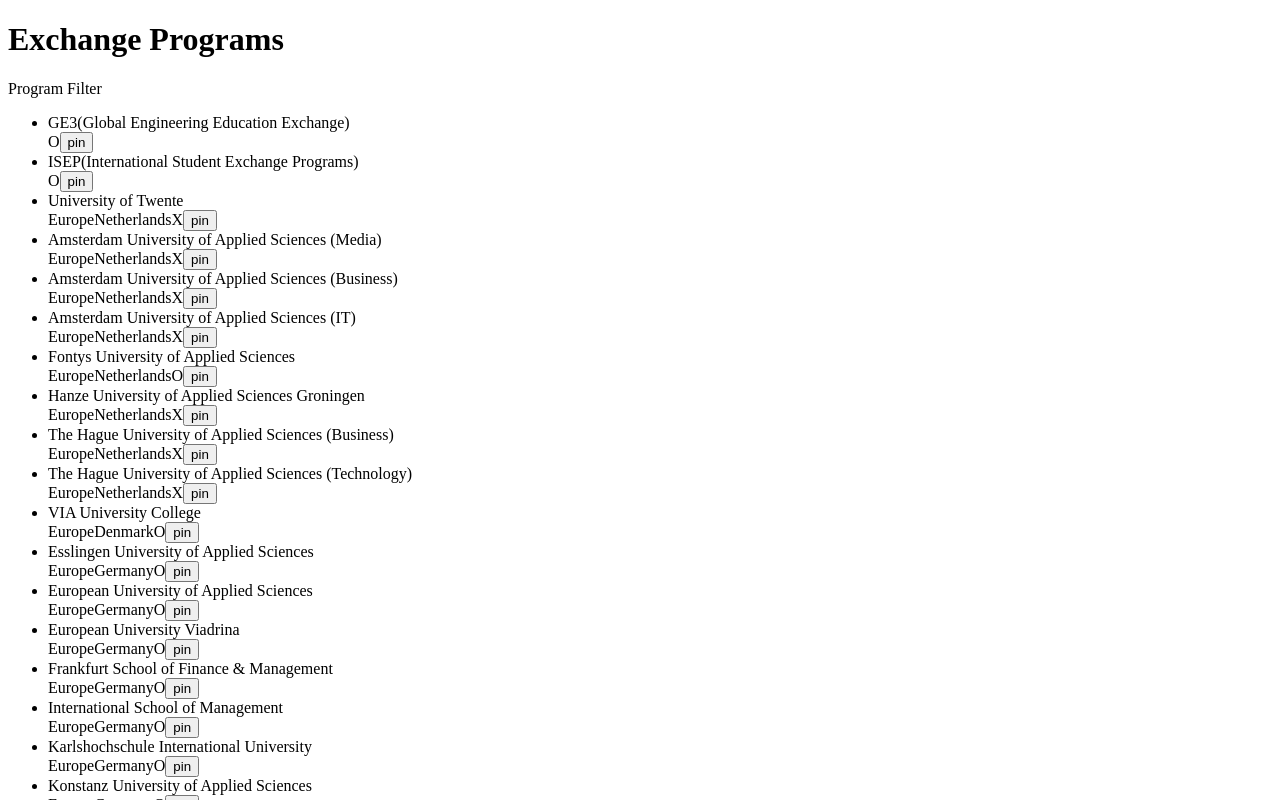
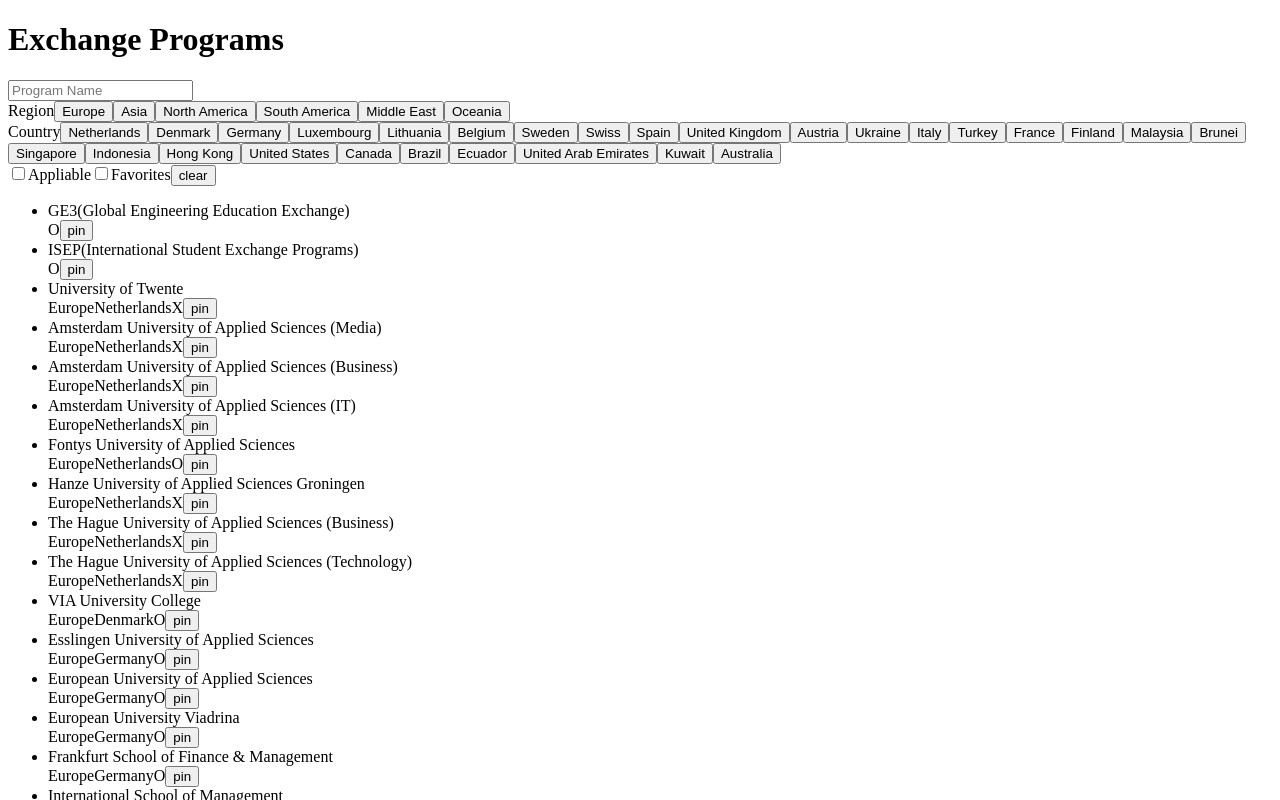
Before and after one commit to hongroklim/world-campus, a React (Create React App) app in the folder frontend/: page /programs in a window 1280 px wide. Shown: the top 800 px of the page. Built offline with nearby package versions, Linux system fonts and the light colour scheme; the HTML template or start-up script is replaced by a standard one.

Commit message:
Updated Filtering

```diff
--- a/frontend/src/components/PrgmFilter.jsx
+++ b/frontend/src/components/PrgmFilter.jsx
@@ -1,7 +1,113 @@
+import React, { useState, useEffect } from "react"
+
+import { loadLocations } from "../utils/repo"
+
 const PrgmFilter = (props) => {
+  const [filters, setFilters] = useState(props.filters);
+
+  const locations = loadLocations();
+
+  const handleChange = event => {
+    const key = event.target.getAttribute('data-key');
+    const value = event.target.getAttribute('data-value');
+
+    switch (key) {
+      case 'program':
+        const prgmName = event.target.value;
+        setFilters({ ...filters, [key]: prgmName });
+        break;
+
+      case 'isAppliable':
+      case 'isFavorite':
+        setFilters({ ...filters, [key]: !filters[key] });
+        break;
+
+      case 'region':
+        let regions = filters[key];
+        const isAppend = !regions.includes(value);
+
+        regions = !isAppend
+                  ? regions.filter(e => e !== value)
+                  : regions.concat([value]);
+
+        // Remove not included countries
+        if(key === 'region'){
+          const accepts = regions.reduce((l, e) => l.concat(locations[e]), []);
+          let countries = filters.country;
+          countries = countries.filter(e => accepts.includes(e));
+
+          setFilters({ ...filters, [key]: regions, "country": countries });
+        }
+
+        break;
+
+      case 'country':
+        let countries = filters[key];
+        countries = countries.includes(value)
+                    ? countries.filter(e => e !== value)
+                    : countries.concat([value]);
+        setFilters({ ...filters, [key]: countries });
+        break;
+      default:
+    }
+  };
+
+  useEffect(() => {
+    props.onUpdate(filters);
+  }, [filters]);
+
   return (
     <div>
-      Program Filter
+      <div>
+        <input data-key="program" type="text" placeholder="Program Name"
+                value={filters.program} onChange={handleChange} />
+
+        <div>
+          <span>Region</span>
+          {Object.keys(locations)
+              .sort((a, b) => filters.region.includes(b) - filters.region.includes(a))
+              .map(region => (
+            <button type="button" key={region} onClick={handleChange}
+                    style={{"color": filters.region.includes(region) ? "red" : null}}
+                    data-key="region" data-value={region}>
+              {region}
+            </button>
+           ))}
+        </div>
+
+        <div>
+          <span>Country</span>
+          {Object.keys(locations)
+              .filter(region => filters.region.length === 0
+                                || filters.region.includes(region))
+              .reduce((l, v) => l.concat(locations[v]), [])
+              .sort((a, b) => filters.country.includes(b) - filters.country.includes(a))
+              .map(country => (
+                  <button type="button" key={country} onClick={handleChange}
+                    style={{"color": filters.country.includes(country) ? "red" : null}}
+                    data-key="country" data-value={country}>
+                    {country}
+                  </button>
+           ))}
+        </div>
+
+        <div>
+          <label>
+            <input type="checkbox" defaultChecked={filters.isAppliable}
+                    onChange={handleChange} data-key="isAppliable" />
+            Appliable
+          </label>
+          <label>
+            <input type="checkbox" defaultChecked={filters.isFavorite}
+                    onChange={handleChange} data-key="isFavorite" />
+            Favorites
+          </label>
+
+          <button type="button" onClick={() => setFilters(props.defaults)}>
+            clear
+          </button>
+        </div>
+      </div>
     </div>
   )
 }
--- a/frontend/src/components/PrgmItem.jsx
+++ b/frontend/src/components/PrgmItem.jsx
@@ -16,7 +16,7 @@
             ? 'O'
             : 'X'}
         </span>
-        <button className={isFavorite ? "pin" : null}
+        <button style={{"color": isFavorite ? "red" : null}}
                 data-sequence={info.sequence}
                 onClick={handleFavorite}>pin</button>
       </div>
--- a/frontend/src/components/PrgmList.jsx
+++ b/frontend/src/components/PrgmList.jsx
@@ -3,12 +3,35 @@
 import { loadProfile } from "../utils/repo"
 import { isAppliable } from "../utils/wizardSupport"
 
+const isKeyword = (input, title) => {
+  return title.toLowerCase().includes(input.toLowerCase());
+}
+
 const PrgmList = (props) => {
   const userProfile = loadProfile();
 
+  const isVisible = e => {
+    if(props.filters.program && !isKeyword(props.filters.program, e.name))
+      return false;
+
+    if(props.filters.region.length > 0 && !props.filters.region.includes(e.region))
+      return false;
+
+    if(props.filters.country.length > 0 && !props.filters.country.includes(e.country))
+      return false;
+
+    if(props.filters.isAppliable && !isAppliable(userProfile, e))
+      return false;
+
+    if(props.filters.isFavorite && !props.favorites.includes(e.sequence))
+      return false;
+
+    return true;
+  }
+
   return (
     <ul>
-      {props.prgms.map(e => (
+      {props.prgms.filter(isVisible).map(e => (
         <li key={e.sequence}>
           <PrgmItem info={e}
                 isFavorite={props.favorites.includes(e.sequence)}
--- a/frontend/src/components/Programs.jsx
+++ b/frontend/src/components/Programs.jsx
@@ -5,13 +5,21 @@
 
 import { loadPrograms } from "../utils/repo"
 
+const defaultFilters = {
+  "program": '',
+  "region": [],
+  "country": [],
+  "isAppliable": false,
+  "isFavorite": false
+};
+
 const Programs = () => {
-  const [filters, setFilters] = useState([]);
+  const [filters, setFilters] = useState(defaultFilters);
   const [favorites, setFavorites] = useState([])
   const [prgms, setPrgms] = useState(loadPrograms());
 
   const handleFilter = data => {
-    // TODO setFilters
+    setFilters(data||defaultFilters);
   };
 
   const handleFavorite = seq => {
@@ -28,7 +36,8 @@
   return (
     <>
       <h1>Exchange Programs</h1>
-      <PrgmFilter filters={filters} onUpdate={handleFilter} />
+      <PrgmFilter filters={filters} defaults={defaultFilters}
+                  onUpdate={handleFilter} />
       <PrgmList prgms={prgms} filters={filters} favorites={favorites}
                 onChangeFavorite={handleFavorite} />
     </>
--- a/frontend/src/utils/repo.js
+++ b/frontend/src/utils/repo.js
@@ -18,3 +18,24 @@
 });
 
 export const loadPrograms = () => rawData.program || [];
+
+export const loadLocations = () => {
+  const result = {};
+  const programs = loadPrograms();
+
+  for(const prgm of programs){
+    // Skip invalid items
+    if(!prgm.region || !prgm.country)
+      continue;
+
+    // Initialize region (Array)
+    if(!result.hasOwnProperty(prgm.region))
+      result[prgm.region] = [];
+
+    // Append country
+    if(!result[prgm.region].includes(prgm.country))
+      result[prgm.region].push(prgm.country);
+  }
+
+  return result;
+}
```
